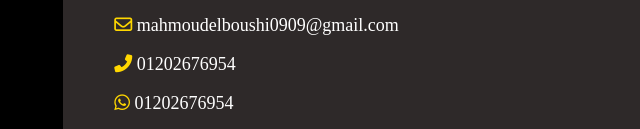
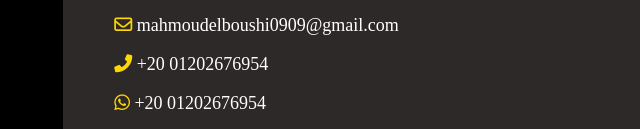
Before and after one commit to mahmoudb192000/cv, a plain HTML site: page index.html in a window 1280 px wide. Shown: the part 5977-6106 px from the top of the page, 193-833 px from the left. Drawn offline with Linux system fonts and the light colour scheme.

Commit message:
Update index.html

```diff
--- a/index.html
+++ b/index.html
@@ -102,8 +102,8 @@
 <p style="font-size: 20px;margin-left: 5%;margin-top: 50px;margin-bottom: 50px;"><b style="color: white; animation: wloc 1s ease-in-out infinite alternate;">Click On The Item To Go</b></p>
 <p style="margin-left: 5%; font-size: 18px; color: white; cursor: pointer; width: max-content;" onclick="gcf()"><i class="fab fa-facebook-square" style="color:gold;"></i>&nbsp;Mahmoud Elboushy</p>
 <p style="margin-left: 5%; font-size: 18px; color: white; cursor: pointer; width: max-content;" onclick="gcg()"><i class="far fa-envelope" style="color:gold;"></i>&nbsp;mahmoudelboushi0909@gmail.com</p>
-<p style="margin-left: 5%; font-size: 18px; color: white; cursor: pointer; width: max-content;" onclick="gcp()"><i class="fas fa-phone-alt" style="color:gold;"></i>&nbsp;01202676954</p>
-<p style="margin-left: 5%; font-size: 18px; color: white; cursor: pointer; width: max-content;" onclick="gcw()"><i class="fa-brands fa-whatsapp" style="color:gold;"></i>&nbsp;01202676954</p>
+<p style="margin-left: 5%; font-size: 18px; color: white; cursor: pointer; width: max-content;" onclick="gcp()"><i class="fas fa-phone-alt" style="color:gold;"></i>&nbsp;+20 01202676954</p>
+<p style="margin-left: 5%; font-size: 18px; color: white; cursor: pointer; width: max-content;" onclick="gcw()"><i class="fa-brands fa-whatsapp" style="color:gold;"></i>&nbsp;+20 01202676954</p>
 <img id="up1" src="img/4.png" onclick="up1()">
 </div>
 <script src="js/cv.js"></script>
```
